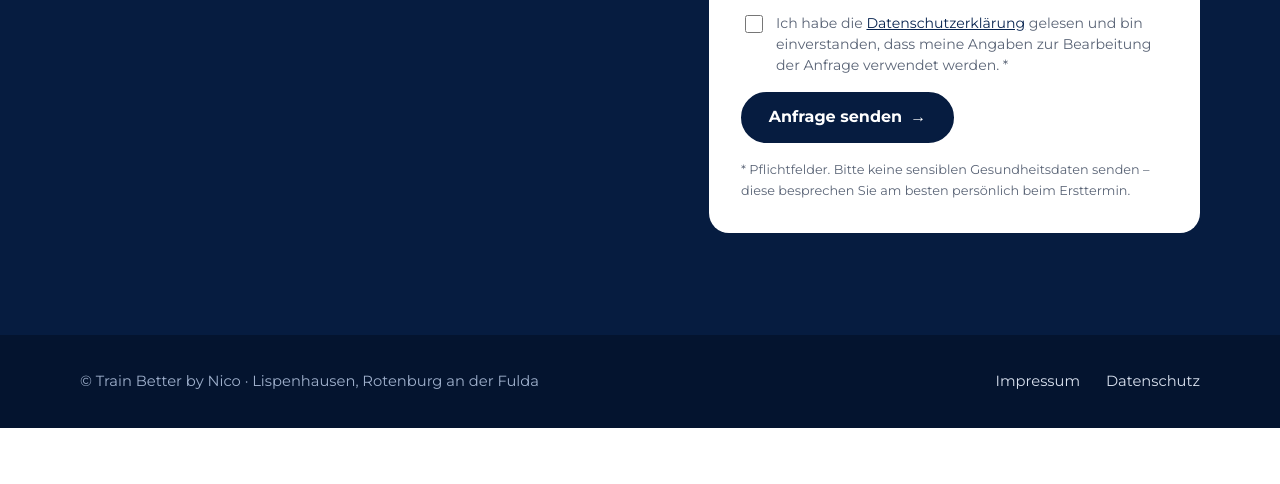
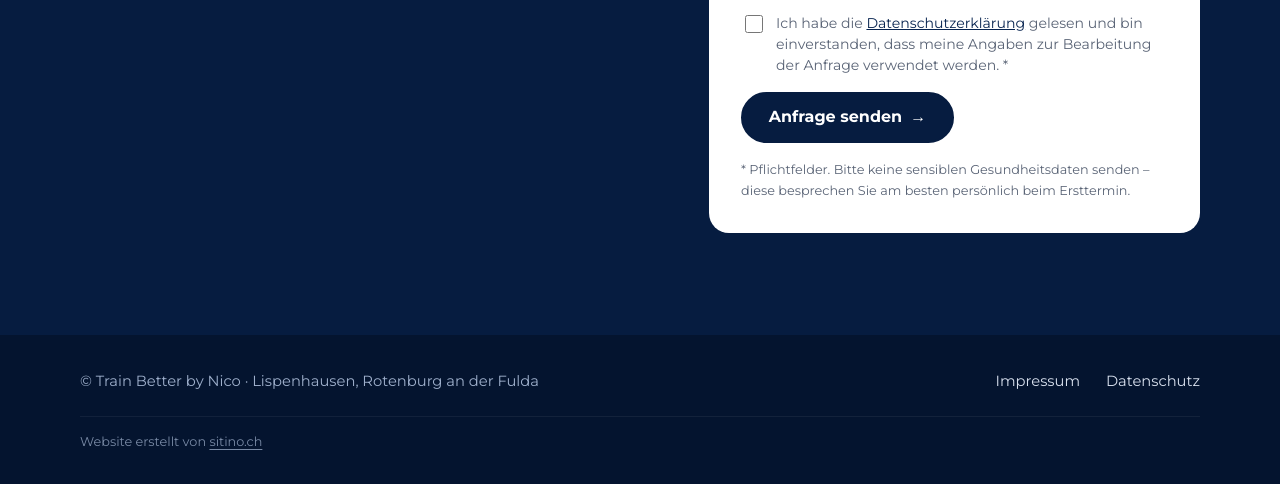
Before and after one commit to erman-temiz/trainbetterbynico, a plain HTML site: page website/index.html in a window 1280 px wide. Shown: the part 10043-10527 px from the top of the page. Before the commit the page ends 10471 px from the top, so only its background shows below. Drawn offline with Linux system fonts and the light colour scheme.

Commit message:
Fußzeile: Website erstellt von sitino.ch
Co-Authored-By: Claude Opus 5.5 <noreply@anthropic.com>
Claude-Session: https://claude.ai/code/session_01AwEhzEbiTXbCb29a6i889w

```diff
--- a/website/index.html
+++ b/website/index.html
@@ -421,6 +421,7 @@
       <a href="impressum.html">Impressum</a>
       <a href="datenschutz.html">Datenschutz</a>
     </nav>
+    <p class="credit">Website erstellt von <a href="https://sitino.ch" target="_blank" rel="noopener">sitino.ch</a></p>
   </div>
 </footer>
 
--- a/website/styles.css
+++ b/website/styles.css
@@ -356,6 +356,9 @@ section { padding: clamp(64px, 8vw, 104px) 0; }
 .site-footer a { color: var(--on-brand); text-decoration: none; margin-left: 22px; }
 .site-footer a:hover { text-decoration: underline; }
 .site-footer nav a:first-child { margin-left: 0; }
+.site-footer .credit { flex-basis: 100%; margin: 6px 0 0; padding-top: 14px; border-top: 1px solid rgba(255,255,255,.08); font-size: .8rem; opacity: .75; }
+.site-footer .credit a { margin: 0; color: inherit; text-decoration: underline; text-underline-offset: 3px; }
+.site-footer .credit a:hover { opacity: 1; color: var(--on-brand); }
 
 /* Legal pages */
 .legal { padding: 64px 0 96px; max-width: 760px; }
```
Also changed, not shown: website/danke.html (+1 -0 lines), website/datenschutz.html (+1 -0 lines), website/impressum.html (+1 -0 lines).
